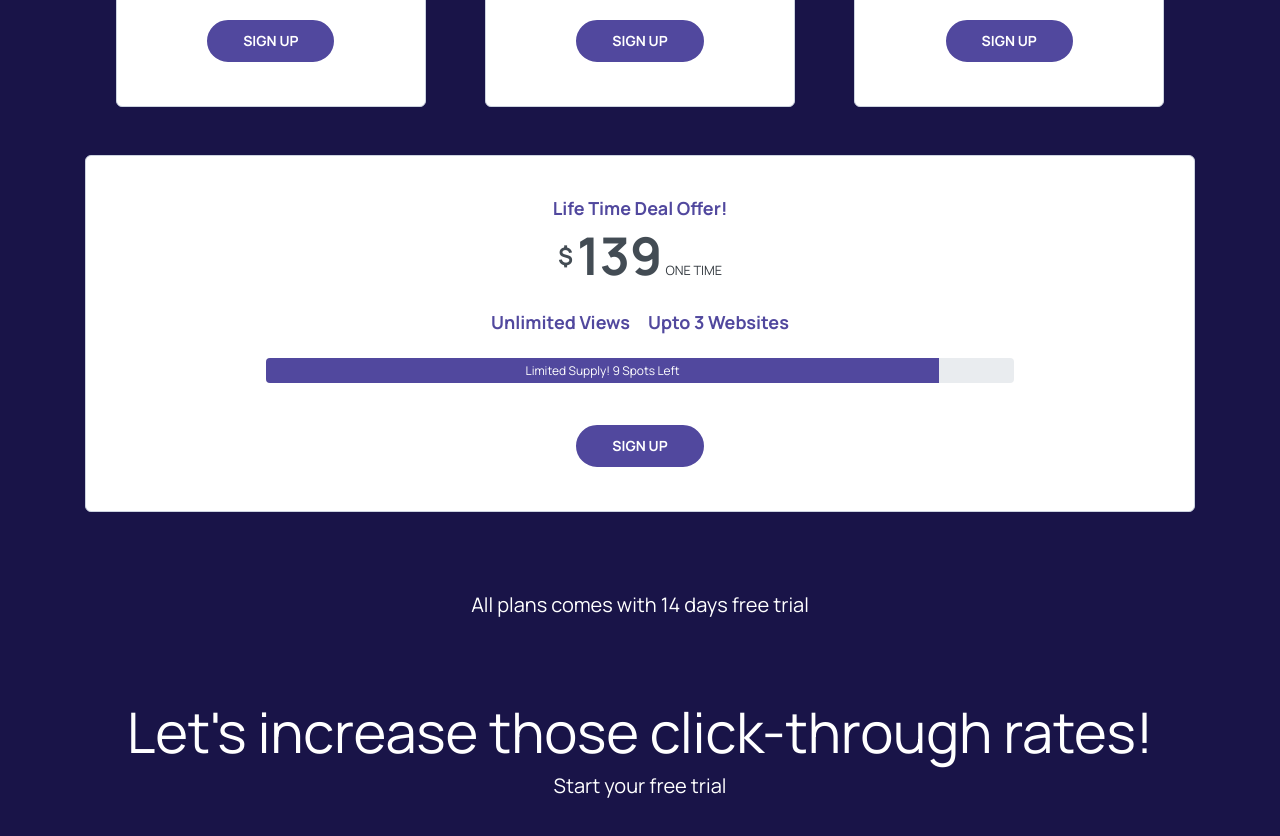
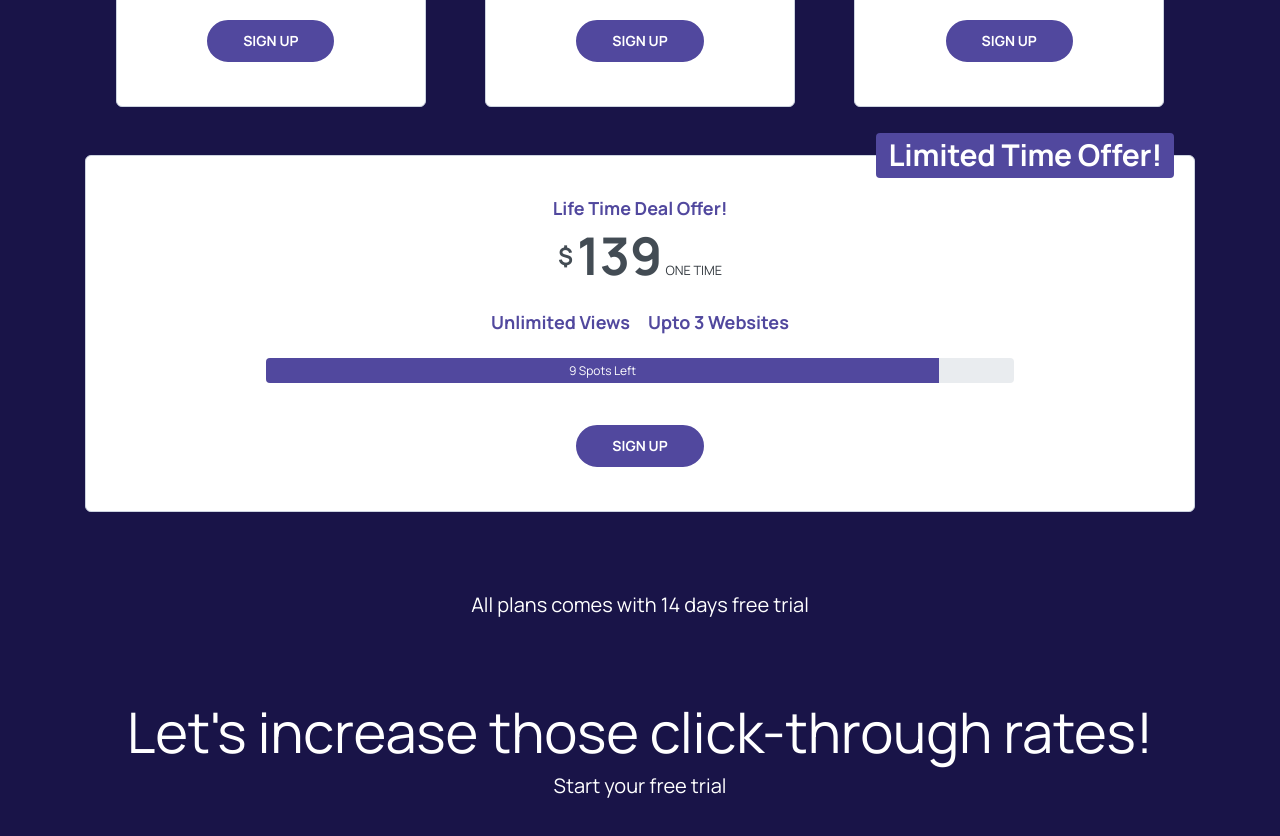
Before and after one commit to usama-gh/Shopables-Frontend, a plain HTML site: page landing/index.html in a window 1280 px wide. Shown: the part 6480-7316 px from the top of the page. Drawn offline with nearby package versions, Linux system fonts and the light colour scheme.

Commit message:
life time deal ; /

```diff
--- a/landing/index.html
+++ b/landing/index.html
@@ -966,6 +966,11 @@
           <div class="col-12">
             <div class="card w-100 m-0">
               <div class="card-body">
+                <h1 style="position: absolute; top: -30px; right: 20px;">
+                  <span class="badge badge-danger" style="background: #51489e;"
+                    >Limited Time Offer!</span
+                  >
+                </h1>
                 <div class="display-3 card-title">
                   Life Time Deal Offer!
                 </div>
@@ -987,7 +992,7 @@
                       aria-valuemax="100"
                       style="width: 90%;"
                     >
-                      Limited Supply! 9 Spots Left
+                      9 Spots Left
                     </div>
                   </div>
                 </div>
```
